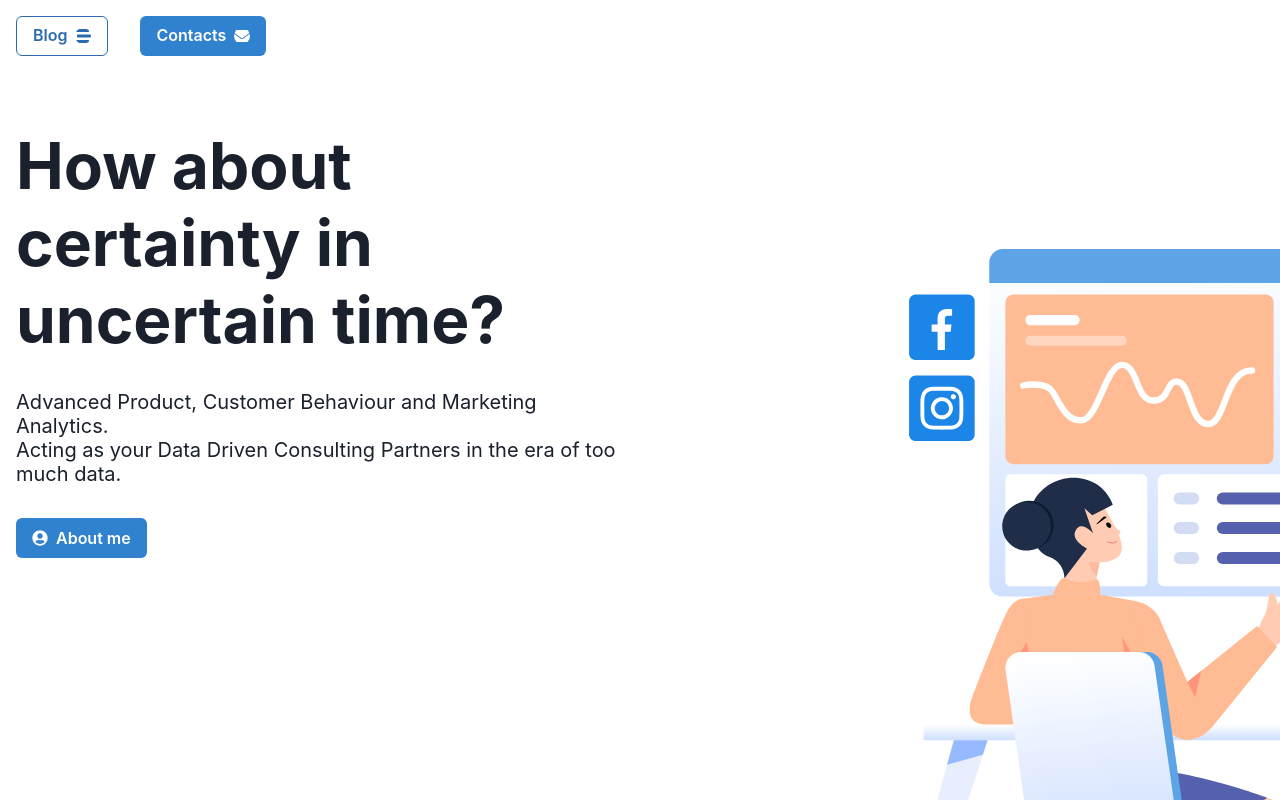
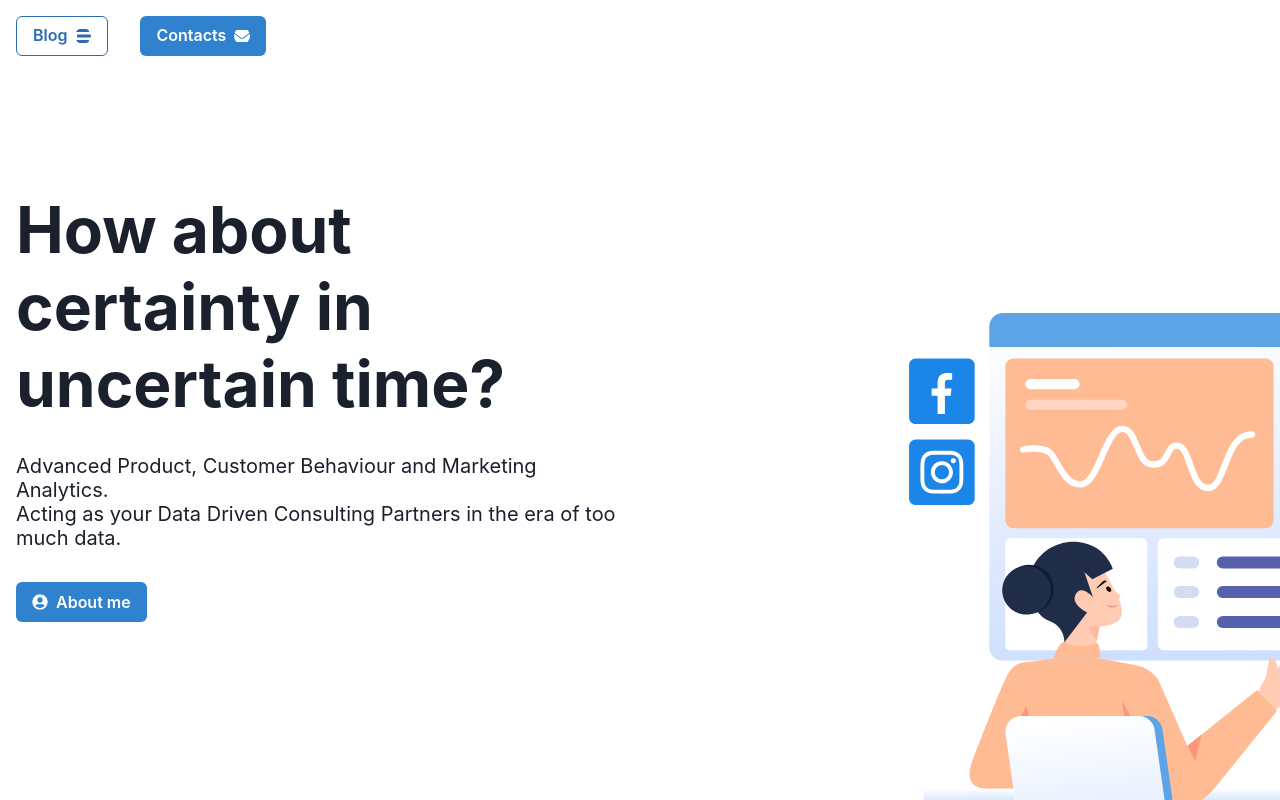
Before and after one commit to hieumdd/dd-growth, a Next.js app: page / in a window 1280 px wide. Shown: the top 800 px of the page. Built offline with nearby package versions, Linux system fonts and the light colour scheme.

Commit message:
chore: Removed dead codes for Hero

```diff
--- a/components/home/Hero.tsx
+++ b/components/home/Hero.tsx
@@ -27,15 +27,7 @@ const CTA = () => (
 );
 
 const Hero = () => (
-    <Stack
-        flex="0 0 100%"
-        direction={{ base: 'column-reverse', md: 'row' }}
-        // justify={{
-        //     base: 'center',
-        //     md: 'space-between',
-        // }}
-        // spacing={['2.5vh', '10vh']}
-    >
+    <Stack flex="0 0 100%" direction={{ base: 'column-reverse', md: 'row' }} py="4rem">
         <CTA />
         <Flex flex="1 0 calc(50% - 1rem)">
             <Scenes03 />
```
